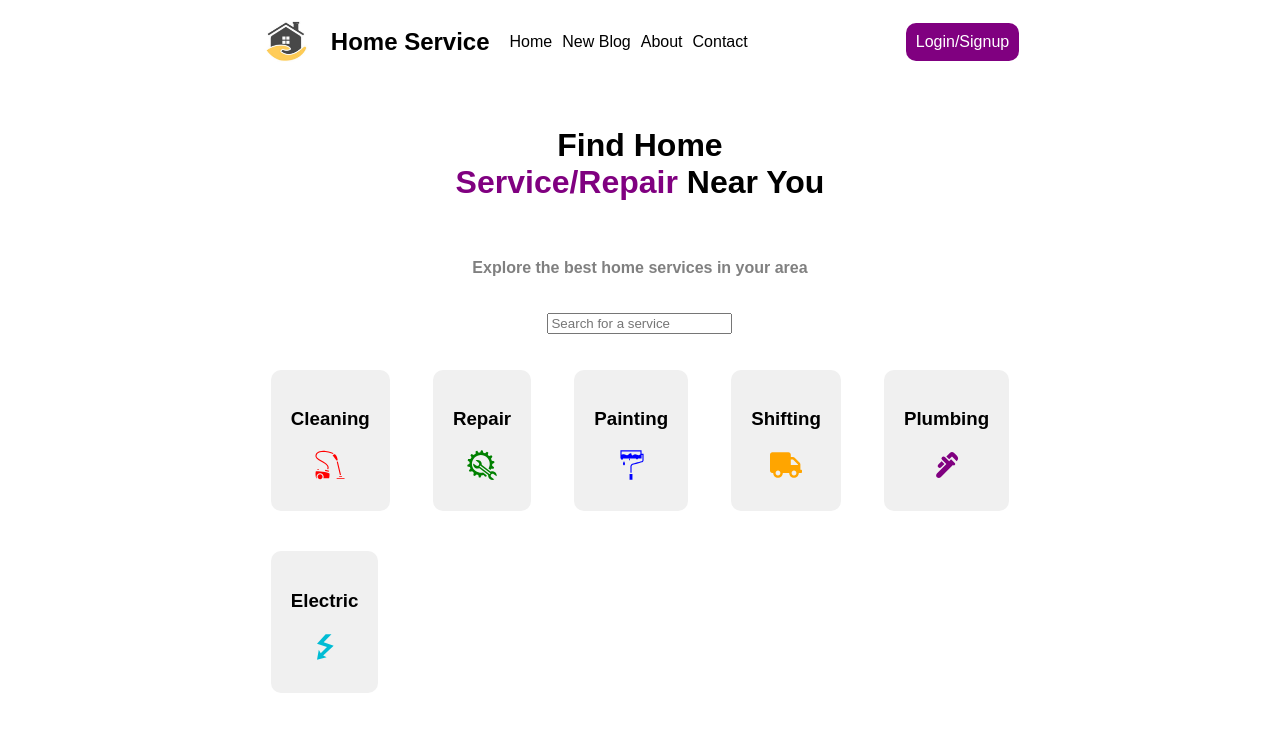
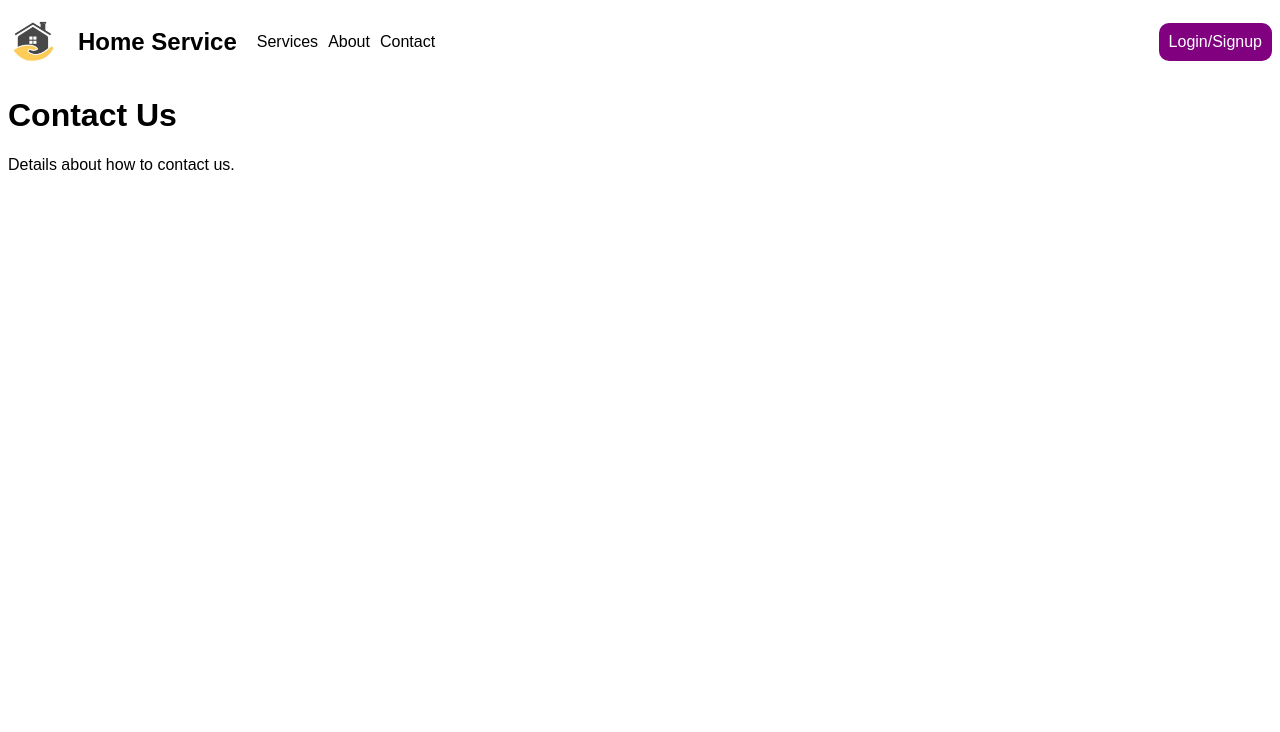
Before and after one commit to azegas/iamjunior-home-service, a React (Vite) app: page /contact in a window 1280 px wide. Shown: the top 732 px of the page. Built offline with nearby package versions, Linux system fonts and the light colour scheme.

Commit message:
the fokin navigation

```diff
--- a/package.json
+++ b/package.json
@@ -12,7 +12,8 @@
   "dependencies": {
     "react": "^18.3.1",
     "react-dom": "^18.3.1",
-    "react-icons": "^5.3.0"
+    "react-icons": "^5.3.0",
+    "react-router-dom": "^6.27.0"
   },
   "devDependencies": {
     "@eslint/js": "^9.11.1",
--- /dev/null
+++ b/src/About.jsx
@@ -0,0 +1,10 @@
+const About = () => {
+    return (
+        <div>
+            <h1>About Us</h1>
+            <p>Details about who we are.</p>
+        </div>
+    );
+}
+
+export default About;
--- a/src/App.jsx
+++ b/src/App.jsx
@@ -1,18 +1,29 @@
-import { useState } from 'react'
-import Navbar from './Navbar';
+import Navbar from './NavBar';
 import Home from './Home';
+import Services from './Services';
+import Contact from './Contact';
+import About from './About';
+import { useEffect } from 'react';
+import { BrowserRouter, Routes, Route } from 'react-router-dom';
+
+
 function App() {
 
+  useEffect(() => {
+    console.log('App component mounted');
+  });
+
   return (
-    <>
-      <div className="app">
+    <BrowserRouter>
         <Navbar />
-        <div className="content">
-          <Home />
-        </div>
-      </div>
-    </>
-  )
+        <Routes>
+            <Route path="/" element={<Home />} />
+            <Route path="/services" element={<Services />} />
+            <Route path="/contact" element={<Contact />} />
+            <Route path="/about" element={<About />} />
+        </Routes>
+    </BrowserRouter>
+);
 }
 
 export default App;
--- /dev/null
+++ b/src/Contact.jsx
@@ -0,0 +1,10 @@
+const Contact = () => {
+    return (
+        <div>
+            <h1>Contact Us</h1>
+            <p>Details about how to contact us.</p>
+        </div>
+    );
+}
+
+export default Contact;
--- a/src/Navbar.jsx
+++ b/src/NavBar.jsx
@@ -1,4 +1,5 @@
-import Logo from './assets/logo.png'
+import Logo from './assets/logo.png';
+import { Link } from "react-router-dom";
 
 const Navbar = () => {
     return (
@@ -8,13 +9,14 @@ const Navbar = () => {
             </div>
             <a href="/"><h1>Home Service</h1></a>
             <div className="links">
-                <a href="/">Home</a>
-                <a href="/create">New Blog</a>
-                <a href="/about">About</a>
-                <a href="/contact">Contact</a>
+                <nav>
+                    <Link to="/services">Services</Link>
+                    <Link to="/about">About</Link>
+                    <Link to="/contact">Contact</Link>
+                </nav>
             </div>
             <div className="login">
-                <a href="/login">Login/Signup</a>
+                <a href="#">Login/Signup</a>
             </div>
         </nav>
     );
--- /dev/null
+++ b/src/Services.jsx
@@ -0,0 +1,10 @@
+const Services = () => {
+    return (
+        <div>
+            <h1>Our Services</h1>
+            <p>Details about the services we offer.</p>
+        </div>
+    );
+}
+
+export default Services;
```
Also changed, not shown: src/About.css (added), src/Contact.css (added), src/NavBar.css (added), src/Services.css (added), 1 other file (tests, documents, lock files or other folders).
